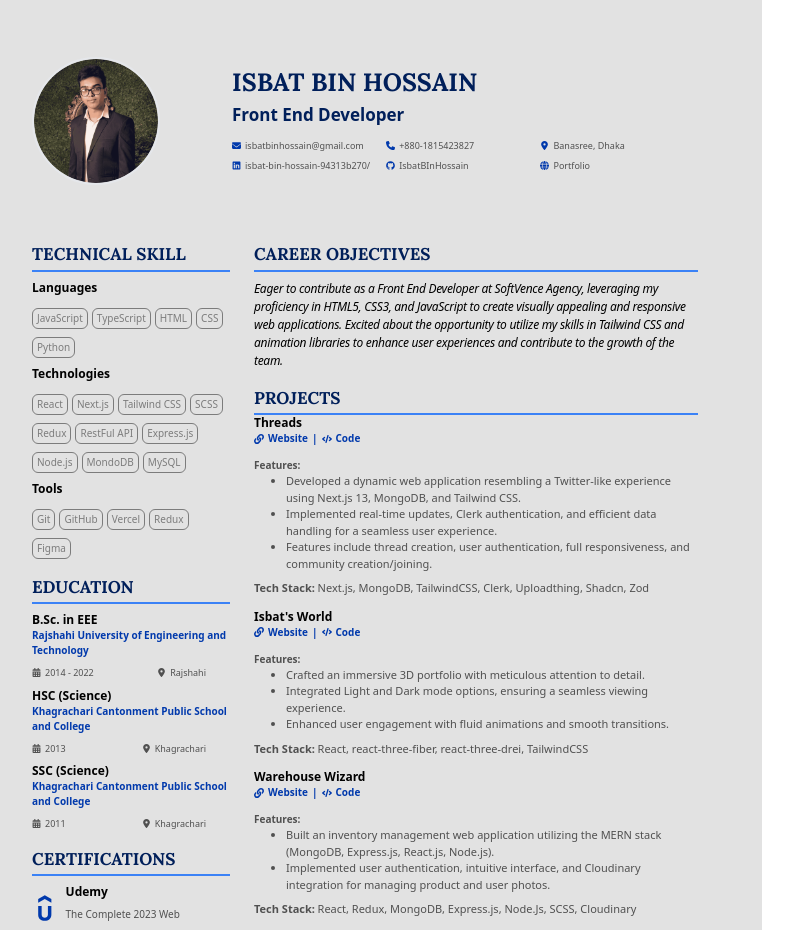
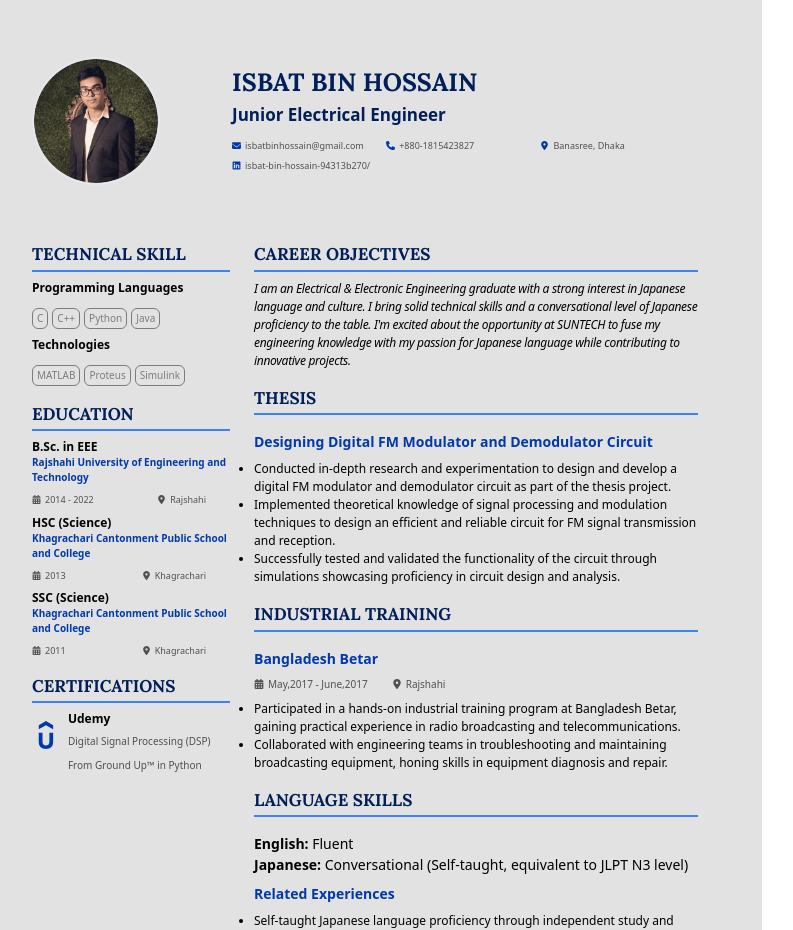
Before and after one commit to IsbatBInHossain/cv-maker, a React (Vite) app: page / in a window 1280 px wide. Shown: the top 930 px of the page, without its empty margins (32-825 px from the left). Built offline with nearby package versions, Linux system fonts and the light colour scheme.

Commit message:
Added electrical engineering CV

```diff
--- a/src/components/CV.jsx
+++ b/src/components/CV.jsx
@@ -1,4 +1,5 @@
 import { CVHeader } from './CVHeader'
+import ElectricalCV from './Electrical/ElectricalCV'
 import { MainBody } from './MainBody'
 import { Sidebar } from './Sidebar'
 
@@ -6,10 +7,11 @@ export const CV = () => {
   return (
     <div id='cv' className=' h-[1123px] w-[794px] bg-background p-16'>
       <CVHeader />
-      <div className=' mt-16 grid grid-cols-3'>
+      {/* <div className=' mt-16 grid grid-cols-3'>
         <Sidebar />
         <MainBody />
-      </div>
+      </div> */}
+      <ElectricalCV />
     </div>
   )
 }
--- a/src/components/Courses.jsx
+++ b/src/components/Courses.jsx
@@ -5,7 +5,7 @@ export const Courses = () => {
   return (
     <div className=' mr-6 mt-4'>
       <Headline title='Certifications' />
-      <div className='flex gap-2 mt-2'>
+      {/* <div className='flex gap-2 mt-2'>
         <SiUdemy className=' text-secondary text-5xl' />
         <div className=''>
           <h3 className=' font-semibold text-xs'>Udemy</h3>
@@ -19,6 +19,7 @@ export const Courses = () => {
           </a>
         </div>
       </div>
+
       <div className='flex gap-2 mt-4'>
         <SiHackerrank className=' text-secondary text-3xl' />
         <div className=''>
@@ -32,6 +33,21 @@ export const Courses = () => {
             Software Engineer Certificate
           </a>
         </div>
+      </div> */}
+
+      <div className='flex gap-2 mt-2'>
+        <SiUdemy className=' text-secondary text-5xl' />
+        <div className=''>
+          <h3 className=' font-semibold text-xs'>Udemy</h3>
+          <a
+            href='https://www.udemy.com/certificate/UC-c42fcf7d-af1f-4b07-a30c-3e43597f74de/'
+            target='_blank'
+            rel='noopener noreferrer'
+            className=' text-ash text-[10px]'
+          >
+            Digital Signal Processing (DSP) From Ground Up™ in Python
+          </a>
+        </div>
       </div>
     </div>
   )
--- /dev/null
+++ b/src/components/Electrical/ElectricalBody.jsx
@@ -0,0 +1,100 @@
+import { FaCalendarAlt } from 'react-icons/fa'
+import { jobInfo } from '../../data'
+import { Headline } from '../Headline'
+import { FaLocationDot } from 'react-icons/fa6'
+
+export const ElectricalBody = () => {
+  return (
+    <div className='col-span-2'>
+      <Headline title='Career Objectives' />
+
+      <p className='italic tracking-tight mt-2 text-[12px]'>
+        {jobInfo['career-objective']}
+      </p>
+
+      <Headline title='Thesis' classes=' mt-4 ' />
+
+      <h4 className=' font-semibold text-[14px] text-secondary  mt-4 mb-2'>
+        Designing Digital FM Modulator and Demodulator Circuit
+      </h4>
+      <ul className=' text-[12px] list-disc'>
+        <li>
+          Conducted in-depth research and experimentation to design and develop
+          a digital FM modulator and demodulator circuit as part of the thesis
+          project.
+        </li>
+        <li>
+          Implemented theoretical knowledge of signal processing and modulation
+          techniques to design an efficient and reliable circuit for FM signal
+          transmission and reception.
+        </li>
+        <li>
+          Successfully tested and validated the functionality of the circuit
+          through simulations showcasing proficiency in circuit design and
+          analysis.
+        </li>
+      </ul>
+      <Headline title='Industrial Training' classes=' mt-4 ' />
+
+      <h4 className=' font-semibold text-[14px] text-secondary mt-4'>
+        Bangladesh Betar
+      </h4>
+      <div className=' flex gap-6 text-[10px] text-ash mt-2'>
+        <p className=' flex gap-1 items-center'>
+          <FaCalendarAlt /> <span className='inline'>May,2017 - June,2017</span>
+        </p>
+        <p className=' flex gap-1 items-center pr-6'>
+          <FaLocationDot /> <span className='inline'>Rajshahi</span>
+        </p>
+      </div>
+      <ul className=' text-[12px] list-disc mt-2'>
+        <li>
+          Participated in a hands-on industrial training program at Bangladesh
+          Betar, gaining practical experience in radio broadcasting and
+          telecommunications.
+        </li>
+        <li>
+          Collaborated with engineering teams in troubleshooting and maintaining
+          broadcasting equipment, honing skills in equipment diagnosis and
+          repair.
+        </li>
+      </ul>
+      <Headline title='Language Skills' classes=' mt-4 ' />
+
+      <ul className='text-[14px] mt-4'>
+        <li>
+          <span className='font-semibold'>English:</span> Fluent
+        </li>
+        <li>
+          <span className='font-semibold'>Japanese:</span> Conversational
+          (Self-taught, equivalent to JLPT N3 level)
+        </li>
+      </ul>
+      <div className=' flex flex-col'>
+        <h4 className=' font-semibold text-[14px] text-secondary my-2'>
+          Related Experiences
+        </h4>
+        <ul className=' text-[12px] list-disc'>
+          <li>
+            Self-taught Japanese language proficiency through independent study
+            and immersion in Japanese media, literature, and online resources.
+          </li>
+          <li>
+            Actively engaged in language exchange communities and online forums
+            to practice conversational Japanese and deepen cultural
+            understanding.
+          </li>
+        </ul>
+      </div>
+
+      {/* <Headline title='Field of expertise' classes=' mt-4 ' />
+
+      <ul className='text-secondary font-semibold text-[14px] mt-4'>
+        <li>Electromagnetic Field</li>
+        <li>Power System</li>
+        <li>Semiconductor Physics</li>
+        <li>Wave Propagation</li>
+      </ul> */}
+    </div>
+  )
+}
--- /dev/null
+++ b/src/components/Electrical/ElectricalCV.jsx
@@ -0,0 +1,14 @@
+import { ElectricalBody } from './ElectricalBody'
+
+import { Sidebar } from '../Sidebar'
+
+const ElectricalCV = () => {
+  return (
+    <div className=' mt-16 grid grid-cols-3'>
+      <Sidebar />
+      <ElectricalBody />
+    </div>
+  )
+}
+
+export default ElectricalCV
--- /dev/null
+++ b/src/components/Electrical/IndustrialTraining.jsx
@@ -0,0 +1,98 @@
+import { FaCalendarAlt } from 'react-icons/fa'
+import { FaLocationDot } from 'react-icons/fa6'
+import { Headline } from '../Headline'
+import { SiUdemy } from 'react-icons/si'
+
+const IndustrialTraining = () => {
+  return (
+    <>
+      <Headline title='Industrial Training' classes=' mt-4 ' />
+
+      <h4 className=' text-secondary font-bold text-[12px] mt-4'>
+        Bangladesh Betar
+      </h4>
+      <div className=' flex gap-6 text-[10px] text-ash mt-2'>
+        <p className=' flex gap-1 items-center'>
+          <FaCalendarAlt /> <span className='inline'>May,2017 - June,2017</span>
+        </p>
+        <p className=' flex gap-1 items-center pr-6'>
+          <FaLocationDot /> <span className='inline'>Rajshahi</span>
+        </p>
+      </div>
+      <Headline title='Thesis' classes=' mt-4 ' />
+
+      <h4 className=' text-secondary font-bold text-[12px] mt-4 mb-2'>
+        Designing Digital FM Modulator and Demodulator Circuit
+      </h4>
+      <ul className=' text-[12px] list-disc'>
+        <li>
+          Conducted in-depth research and experimentation to design and develop
+          a digital FM modulator and demodulator circuit as part of the thesis
+          project.
+        </li>
+        <li>
+          Implemented theoretical knowledge of signal processing and modulation
+          techniques to design an efficient and reliable circuit for FM signal
+          transmission and reception.
+        </li>
+        <li>
+          Successfully tested and validated the functionality of the circuit
+          through simulations showcasing proficiency in circuit design and
+          analysis.
+        </li>
+      </ul>
+      <Headline title='Language Skills' classes=' mt-4 ' />
+
+      <ul className='text-[14px] mt-4'>
+        <li>
+          <span className='font-semibold'>English:</span> Fluent
+        </li>
+        <li>
+          <span className='font-semibold'>Japanese:</span> Conversational
+          (Self-taught, equivalent to JLPT N3 level)
+        </li>
+      </ul>
+      <div className=' flex flex-col'>
+        <h4 className=' font-semibold text-[14px] text-secondary my-2'>
+          Related Experiences
+        </h4>
+        <ul className=' text-[12px] list-disc'>
+          <li>
+            Self-taught Japanese language proficiency through independent study
+            and immersion in Japanese media, literature, and online resources.
+          </li>
+          <li>
+            Actively engaged in language exchange communities and online forums
+            to practice conversational Japanese and deepen cultural
+            understanding.
+          </li>
+        </ul>
+      </div>
+      <Headline title='Coursework' classes=' mt-4 ' />
+      <div className='flex gap-2 mt-2 items-center'>
+        <SiUdemy className=' text-secondary text-5xl' />
+        <div className=''>
+          <h3 className=' font-semibold text-xs'>Udemy</h3>
+          <a
+            href='https://www.udemy.com/certificate/UC-c42fcf7d-af1f-4b07-a30c-3e43597f74de/'
+            target='_blank'
+            rel='noopener noreferrer'
+            className=' text-ash text-[14px]'
+          >
+            Digital Signal Processing (DSP) From Ground Up™ in Python
+          </a>
+        </div>
+      </div>
+      {/* <Headline title='Field of expertise' classes=' mt-4 ' />
+
+      <ul className='text-secondary font-semibold text-[14px] mt-4'>
+        <li>Electromagnetic Field</li>
+        <li>Power System</li>
+        <li>Semiconductor Physics</li>
+        <li>Wave Propagation</li>
+      </ul> */}
+    </>
+  )
+}
+
+export default IndustrialTraining
--- a/src/components/HeaderList.jsx
+++ b/src/components/HeaderList.jsx
@@ -31,7 +31,7 @@ export const HeaderList = () => {
           {linkedin}
         </a>
       </li>
-      <li className='text-ash flex items-center gap-1'>
+      {/* <li className='text-ash flex items-center gap-1'>
         <FaGithub className='text-secondary' />{' '}
         <a
           href={`https://github.com/${github}`}
@@ -40,17 +40,17 @@ export const HeaderList = () => {
         >
           {github}
         </a>
-      </li>
-      <li className='text-ash flex items-center gap-1'>
+      </li> */}
+      {/* <li className='text-ash flex items-center gap-1'>
         <FaGlobe className='text-secondary' />{' '}
         <a
           href={`https://${portfolio}`}
           target='_blank'
           rel='noopener noreferrer'
         >
-          Portfolio
+          Portfolio Website
         </a>
-      </li>
+      </li> */}
     </ul>
   )
 }
--- a/src/data.js
+++ b/src/data.js
@@ -9,35 +9,55 @@ export const personalInfo = {
 }
 
 export const jobInfo = {
-  title: 'Front End Developer',
+  title: 'Junior Electrical Engineer',
   'career-objective':
-    ' Eager to contribute as a Front End Developer at SoftVence Agency, leveraging my proficiency in HTML5, CSS3, and JavaScript to create visually appealing and responsive web applications. Excited about the opportunity to utilize my skills in Tailwind CSS and animation libraries to enhance user experiences and contribute to the growth of the team.',
+    "I am an Electrical & Electronic Engineering graduate with a strong interest in Japanese language and culture. I bring solid technical skills and a conversational level of Japanese proficiency to the table. I'm excited about the opportunity at SUNTECH to fuse my engineering knowledge with my passion for Japanese language while contributing to innovative projects. ",
   // 'career-objective': "Results-driven Full Stack Web Developer with a passion for creating dynamic and usercentric applications. Seeking opportunities to leverage strong technical skills and creative problem-solving abilities in a challenging environment."
 }
 
 export const skills = {
-  languages: [
-    'JavaScript',
-    'TypeScript',
-    'HTML',
-    'CSS',
+  ['Programming Languages']: [
+    'C',
+    'C++',
     'Python',
+    'Java',
+
+    // 'TypeScript',
+    // 'HTML',
+    // 'CSS',
     // 'C++'
   ],
   technologies: [
-    'React',
-    'Next.js',
-    'Tailwind CSS',
-    // 'Vue.js',
-    'SCSS',
-    'Redux',
-    'RestFul API',
-    'Express.js',
-    'Node.js',
-    'MondoDB',
-    'MySQL',
+    'MATLAB',
+    'Proteus',
+    'Simulink',
+    // 'l',
   ],
-  tools: ['Git', 'GitHub', 'Vercel', 'Redux', 'Figma'],
+  // technologies: [
+  //   'Next.js',
+  //   'Node.js',
+  //   'React',
+  //   'Redux',
+  //   'Tailwind CSS',
+  //   // 'Vue.js',
+  //   'SCSS',
+  //   'Shadcn UI',
+  //   'RestFul API',
+  //   'Express.js',
+  //   'MondoDB',
+  //   'MySQL',
+  // ],
+  // fontend: [
+  //   'React',
+  //   'Tailwind CSS',
+  //   'SCSS',
+  //   // 'Vue.js',
+  //   'Redux',
+  //   'Shadcn UI',
+  // ],
+  // backend: ['Next.js', 'Node.js', 'Express.js', 'RestFul API'],
+  // database: ['MondoDB', 'MySQL'],
+  // tools: ['Git', 'GitHub', 'Vercel', 'Figma'],
   // others: ['OOP', 'Problem Solving', 'RestFul API'],
 }
 
@@ -100,44 +120,44 @@ export const projects = [
       'Cloudinary',
     ],
     links: {
+      website: 'https://warehouse-wizard.vercel.app/',
+      code: 'https://github.com/IsbatBInHossain/Warehouse-Wizard',
+    },
+  },
+  {
+    name: 'Prompt Central',
+    desc: "Prompt Central is an AI prompt sharing platform built with Next.js and Tailwind CSS. This platform allows you to explore and discover a wide range of AI prompts contributed by the community. Whether you're a developer, AI enthusiast, or someone looking for inspiration, Prompt Central has got you covered.",
+    features: [
+      'Facilitated prompt discovery through username or specific tags for an enhanced user experience.',
+      'Encouraged community growth by allowing users to share prompts seamlessly.',
+      'Implemented a user-friendly authentication process using Google OAuth 2.0.',
+    ],
+    'tech-stack': [
+      'React',
+      'Next.js',
+      'MongoDB',
+      'TailwindCSS',
+      'Google Outh 2.0',
+    ],
+    links: {
       website: 'https://prompt-central.vercel.app/',
       code: 'https://github.com/IsbatBInHossain/prompt-central',
     },
   },
   // {
-  //   name: 'Prompt Central',
-  //   desc: "Prompt Central is an AI prompt sharing platform built with Next.js and Tailwind CSS. This platform allows you to explore and discover a wide range of AI prompts contributed by the community. Whether you're a developer, AI enthusiast, or someone looking for inspiration, Prompt Central has got you covered.",
+  //   name: 'Tech Haven',
+  //   desc: 'Tech Haven is an e-commerce site powered by Payload CMS. It offers user-friendly features, including secure authentication, a streamlined admin panel for product management, secure payments through Stripe, and efficient pagination and search functionality.',
   //   features: [
-  //     'Facilitated prompt discovery through username or specific tags for an enhanced user experience.',
-  //     'Encouraged community growth by allowing users to share prompts seamlessly.',
-  //     'Implemented a user-friendly authentication process using Google OAuth 2.0.',
+  //     'Developed an e-commerce site powered by Payload CMS with a streamlined admin panel',
+  //     'Ensured secure authentication, and efficient payment processing through Stripe',
+  //     'Added efficient pagination and search functionality.',
   //   ],
-  //   'tech-stack': [
-  //     'React',
-  //     'Next.js',
-  //     'MongoDB',
-  //     'TailwindCSS',
-  //     'Google Outh 2.0',
-  //   ],
+  //   'tech-stack': ['Payload CMS', 'Next.js', 'MongoDB', 'SCSS', 'Stripe'],
   //   links: {
-  //     website: 'https://warehouse-wizard.vercel.app/',
-  //     code: 'https://github.com/IsbatBInHossain/Warehouse-Wizard',
+  //     website: 'https://e-commerce-site-with-payload.payloadcms.app/',
+  //     code: 'https://github.com/IsbatBInHossain/Tech-Haven',
   //   },
   // },
-  {
-    name: 'Tech Haven',
-    desc: 'Tech Haven is an e-commerce site powered by Payload CMS. It offers user-friendly features, including secure authentication, a streamlined admin panel for product management, secure payments through Stripe, and efficient pagination and search functionality.',
-    features: [
-      'Developed an e-commerce site powered by Payload CMS with a streamlined admin panel',
-      'Ensured secure authentication, and efficient payment processing through Stripe',
-      'Added efficient pagination and search functionality.',
-    ],
-    'tech-stack': ['Payload CMS', 'Next.js', 'MongoDB', 'SCSS', 'Stripe'],
-    links: {
-      website: 'https://e-commerce-site-with-payload.payloadcms.app/',
-      code: 'https://github.com/IsbatBInHossain/Tech-Haven',
-    },
-  },
 ]
 
 export const education = [
```
